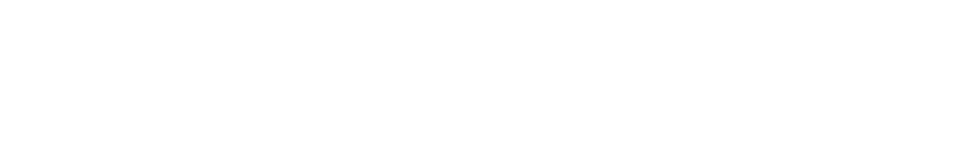
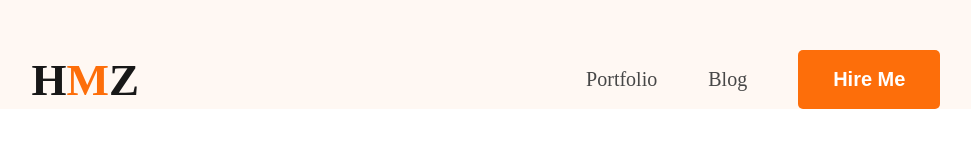
Before and after one commit to HasanMohammodZakaria/my-portfolio-dev, a plain HTML site: page index.html in a window 1280 px wide. Shown: the whole page, without its empty margins (154-1125 px from the left). Drawn offline with Linux system fonts and the light colour scheme.

Commit message:
Desing navbar and styled according to design

```diff
--- a/index.html
+++ b/index.html
@@ -4,8 +4,23 @@
     <meta charset="UTF-8">
     <meta name="viewport" content="width=device-width, initial-scale=1.0">
     <title>Hasan Md Zakaria</title>
+    <link rel="preconnect" href="https://fonts.googleapis.com">
+    <link rel="preconnect" href="https://fonts.gstatic.com" crossorigin>
+    <link href="https://fonts.googleapis.com/css2?family=Open+Sans:ital,wght@0,300..800;1,300..800&display=swap" rel="stylesheet">
+    <link rel="stylesheet" href="styles/portfolio.css">
 </head>
-<body>
-
+<body class=".font-open-sans">
+    <header>
+        <nav>
+            <div class="logo">
+                <h2>H<span class="color-orange">M</span>Z</h2>
+            </div>
+            <ul class="menu">
+                <li><a href="">Portfolio</a></li>
+                <li><a href="">Blog</a></li>
+                <li><button class="btn">Hire Me</button></li>
+            </ul>
+        </nav>
+    </header>
 </body>
 </html>
--- /dev/null
+++ b/styles/portfolio.css
@@ -0,0 +1,56 @@
+* {
+    margin: 0;
+    padding: 0;
+    box-sizing: border-box;
+}
+
+/* Shared style */
+
+.font-open-sans {
+  font-family: "Open Sans", sans-serif;
+  font-optical-sizing: auto;
+}
+.logo h2 {
+    font-size: 45px;
+    color: #181818;
+    font-weight: 900;
+}
+.color-orange {
+    color:#FD6E0A;
+}
+.btn {
+    background-color: #FD6E0A;
+    padding: 18px 35px;
+    border: none;
+    border-radius: 5px;
+    font-size: 20px;
+    font-weight: bold;
+    color: #fff;
+}
+
+/* Header Style */
+
+header {
+    background-color: #FFF8F3;
+    padding-top: 50px;
+}
+nav {
+    width: 71%;
+    max-width: 1140px;
+    /* border: 1px solid red; */
+    margin: 0 auto;
+    display: flex;
+    justify-content: space-between;
+    align-items: center;
+}
+nav .menu {
+    display: flex;
+    list-style: none;
+    gap: 51px;
+    align-items: center;
+}
+nav .menu a {
+    text-decoration: none;
+    font-size: 20px;
+    color: #474747;
+}
```
